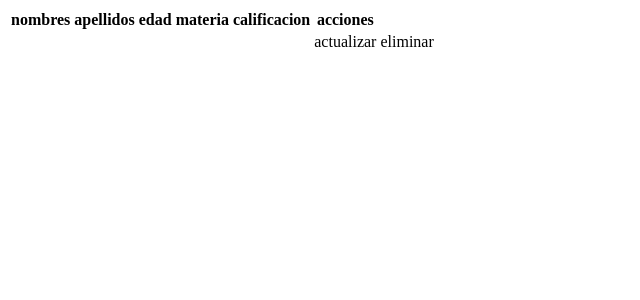
After one commit to javigato2236/modulos-integrados-GA8-220501096-AA1-EV02, a Flask app: page /ver_registros in a window 1280 px wide. The commit adds this page. Shown: the top 300 px of the page, without its empty margins (0-640 px from the left). Run offline with Flask 3, Linux system fonts and the light colour scheme.

Commit message:
arreglando registro de estudiantes

```diff
--- a/src/main.py
+++ b/src/main.py
@@ -36,8 +36,6 @@ def registro_log():
             pass
 
 
-
-
 @app.route("/login", methods = ["POST", "GET"])
 def login():
     if request.method =="POST" and "email" in request.form and "password" in request.form:
@@ -48,7 +46,7 @@ def login():
             if check_password_hash(registros[3],password):
                 session["login"] = True
                 session["id"] = registros[0]
-                flash("session iniciada con exito","ini_session")
+                flash("sesion iniciada con exito","ini_session")
                 return render_template("inicio_session.html", registros=registros)
             else:
                 flash("correo electronico o contraseña incorrectos","no_inicio_session")
@@ -59,10 +57,39 @@ def login():
 
 
 
+
+
+
+
+@app.route("/ver_registros")
+def registro_estudi():
+    return render_template("registros.html")
+
+@app.route("/registro_estudiantes", methods = ["POST", "GET"])
+def registro_de_estudiantes():
+    if request.method == 'POST':
+        nombres = request.form["nombres"]
+        apellidos = request.form["apellidos"]
+        edad = request.form["edad"]
+        materia = request.form["materia"]
+        calificacion = request.form["calificacion"]
+        funciones.registrar_estudiantes(nombres, apellidos, edad, materia, calificacion)
+        return render_template("inicio_session.html")
+
+
+
+
+
+
+
+
+
+
+
 @app.route("/logout")
 def logout_sesion():
     session.clear()
-    return redirect((url_for('inicio')))
+    return redirect((url_for('index')))
 
 
 
--- /dev/null
+++ b/templates/registros.html
@@ -0,0 +1,34 @@
+<!DOCTYPE html>
+<html lang="en">
+<head>
+    <meta charset="UTF-8">
+    <meta name="viewport" content="width=device-width, initial-scale=1.0">
+    <title>Document</title>
+</head>
+<body>
+
+    <table>
+        <tr>
+            <th>nombres</th>
+            <th>apellidos</th>
+            <th>edad</th>
+            <th>materia</th>
+            <th>calificacion</th>
+            <th>acciones</th>
+        </tr>
+        <tbody>
+            <tr>
+                <td></td>
+                <td></td>
+                <td></td>
+                <td></td>
+                <td></td>
+                <td>actualizar</td>
+                <td>eliminar</td>
+            </tr>
+        </tbody>
+    </table>
+
+
+</body>
+</html>
```
Also changed, not shown: src/funciones.py (+10 -0 lines), templates/inicio_session.html (+35 -0 lines).
